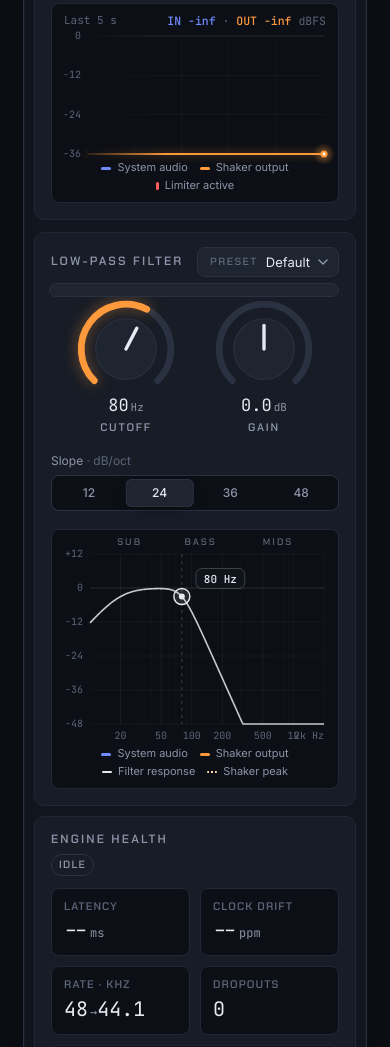
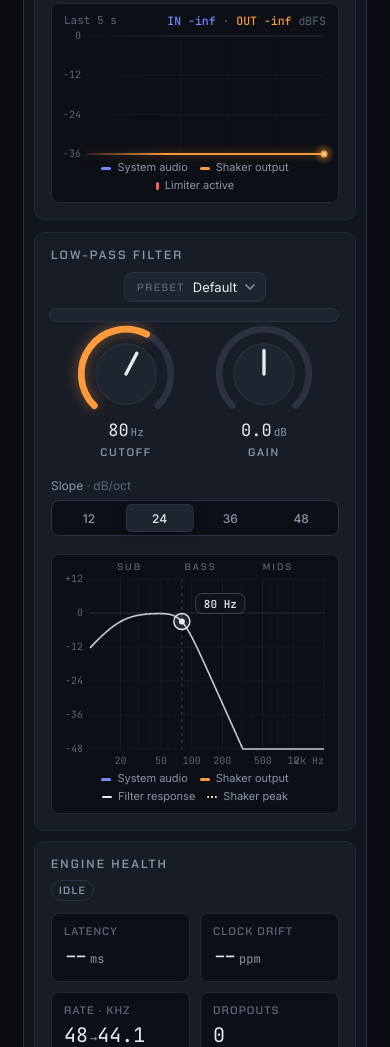
Before and after one commit to deuter0n/GravitonFX, a plain HTML site: page openspec/changes/build-graviton-fx/mockup/index.html in a window 390 px wide. Shown: the part 962-2009 px from the top of the page. Drawn offline with Linux system fonts and the light colour scheme.

Commit message:
UI: in the narrow view the preset row gets its own centered line (mockup v96)

```diff
--- a/openspec/changes/build-graviton-fx/mockup/index.html
+++ b/openspec/changes/build-graviton-fx/mockup/index.html
@@ -609,6 +609,8 @@ label.srow:hover .t { color: #fff; }
   .env-wrap { min-height: 200px; }   /* stacked under the well: a real graph, not a strip */
   .curve-wrap { min-height: 260px; }
   .main { --extra: 0px; --knob: 112px; }
+  /* the preset controls get their own centered line under the title */
+  .card-h:has(> .pp) .pp { flex-basis: 100%; justify-content: center; margin-left: 0; }
   /* stacked, height isn't scarce: Engine health uses the roomy card tiles, not the compact strip */
   .health-strip { padding: 14px 16px 16px; gap: 12px; }
   .health-strip .stat { padding: 10px 12px; gap: 2px; }
--- a/ui/app.css
+++ b/ui/app.css
@@ -620,6 +620,8 @@ label.srow:hover .t { color: #fff; }
   .env-wrap { min-height: 200px; }   /* stacked under the well: a real graph, not a strip */
   .curve-wrap { min-height: 260px; }
   .main { --extra: 0px; --knob: 112px; }
+  /* the preset controls get their own centered line under the title */
+  .card-h:has(> .pp) .pp { flex-basis: 100%; justify-content: center; margin-left: 0; }
   /* stacked, height isn't scarce: Engine health uses the roomy card tiles, not the compact strip */
   .health-strip { padding: 14px 16px 16px; gap: 12px; }
   .health-strip .stat { padding: 10px 12px; gap: 2px; }
```
Also changed, not shown: 3 other files.
